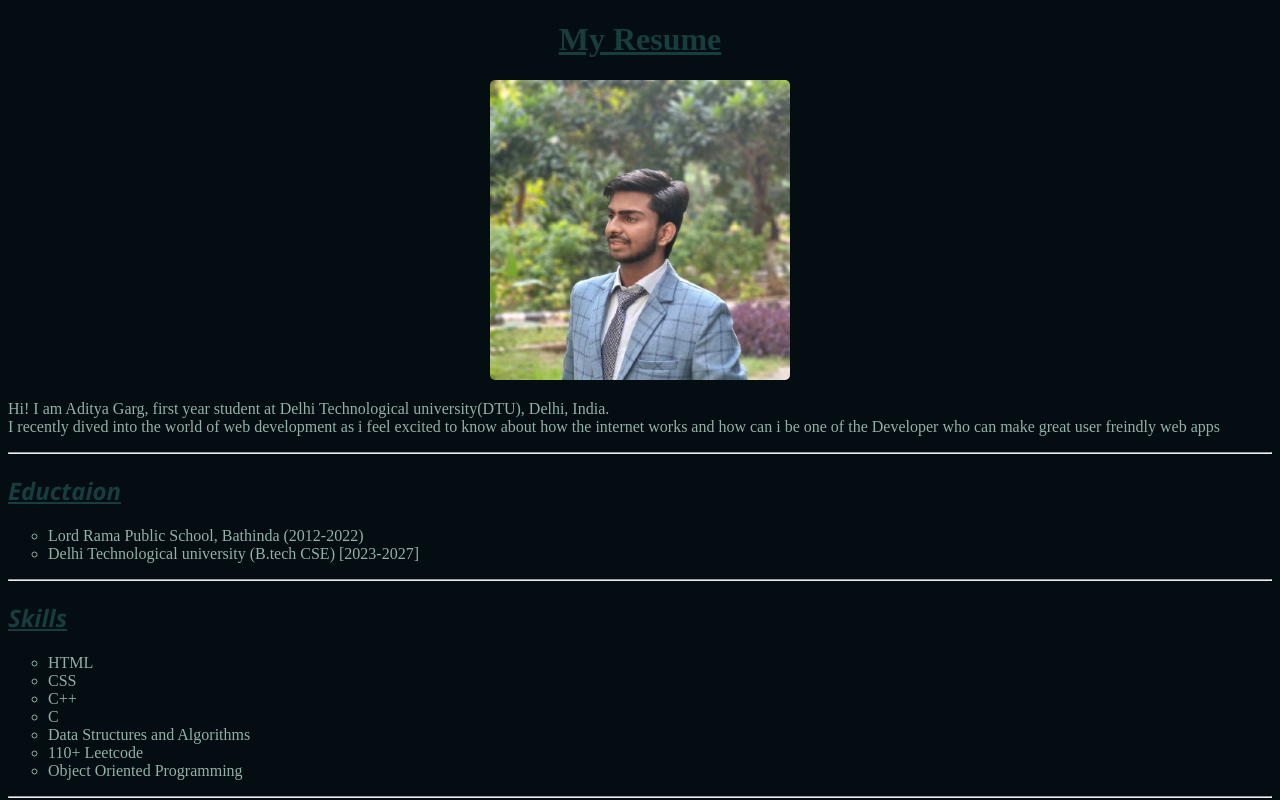
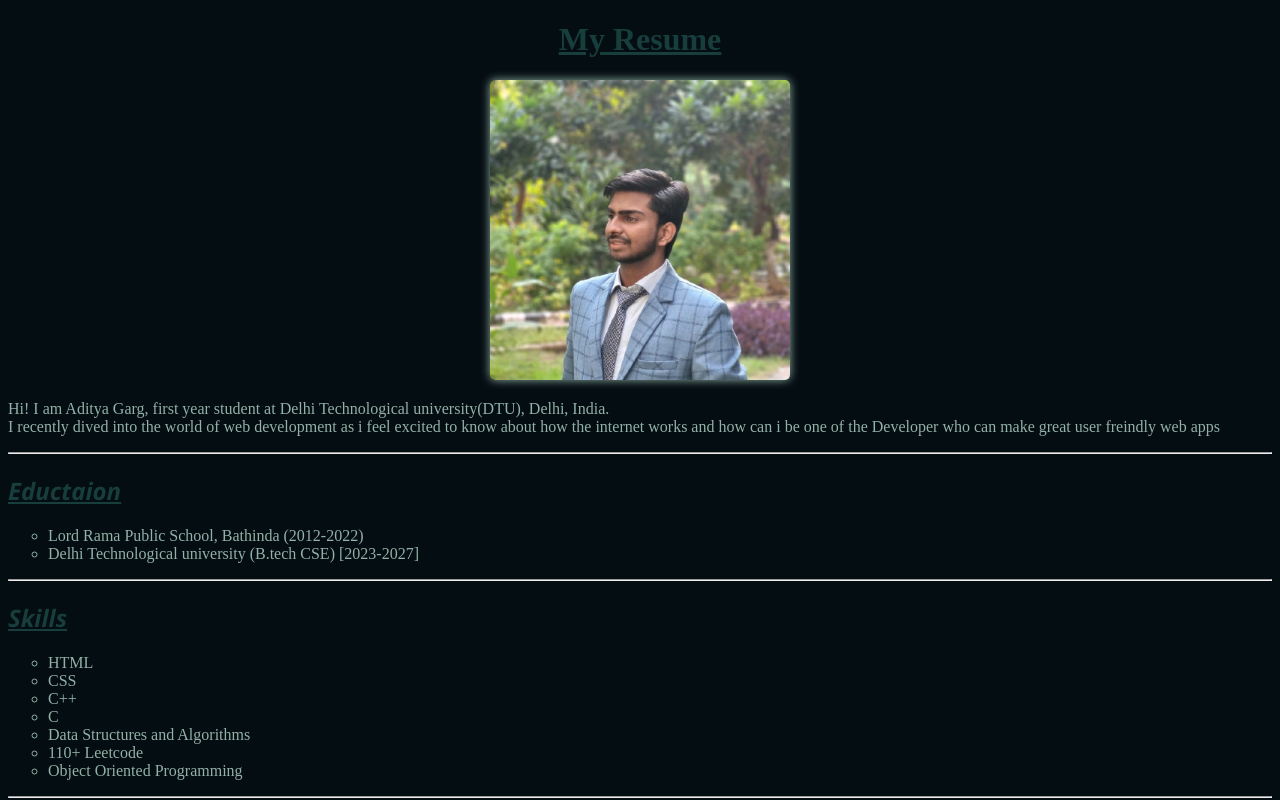
Before and after one commit to Aditya-Garg-01/resume, a plain HTML site: page index.html in a window 1280 px wide. Shown: the top 800 px of the page. Drawn offline with Linux system fonts and the light colour scheme.

Commit message:
Update style.css

```diff
--- a/style.css
+++ b/style.css
@@ -24,6 +24,7 @@ img:hover{
 }
 img{
     border-radius: 5px;
+    box-shadow: 0 0 10px #93B1A6;
 }
 h1{
     font-weight: bolder;
```
